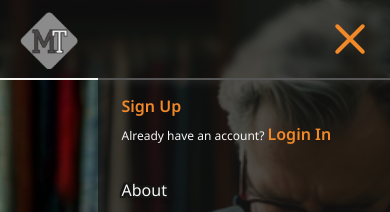
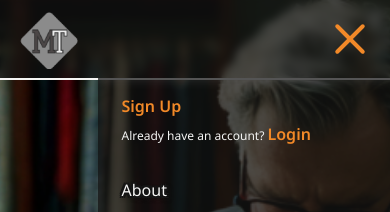
Before and after one commit to gbejoy/Masters_of_tailoring, a React (Vite) app in the folder vite-project/: page / in a window 390 px wide. Both pictures are taken after a click on the button 350 px from the left and 39 px from the top of the page. Shown: the top 212 px of the page. Built offline with nearby package versions, Linux system fonts and the light colour scheme; a web font is replaced by a local one.

Commit message:
New components styles -6

```diff
--- a/vite-project/src/Components/Navbar.jsx
+++ b/vite-project/src/Components/Navbar.jsx
@@ -9,7 +9,7 @@ function Navbar({ isClicked, isLogged })
                 {!isLogged ? (
                     <>
                         <button className={btnStyles}>Sign Up</button>
-                        <p className="text-[.75rem]">Already have an account? <button className={`${btnStyles}`}>Login In</button></p>
+                        <p className="text-[.75rem]">Already have an account? <button className={`${btnStyles}`}>Login</button></p>
                     </>
                 ) : (
                     <div className="h-[3rem] pt-4 flex flex-row gap-2 items-center">
@@ -61,6 +61,18 @@ function Navbar({ isClicked, isLogged })
                         Contact
                     </a>
                 </dd>
+
+                {
+                    isLogged ?
+                    <>
+                        <dd>
+                            <a href="#about" className={navItems}>
+                                Log Out
+                            </a>
+                        </dd>
+                    </>
+                    : ''
+                }
             </dl>
         </div>
     )
```
